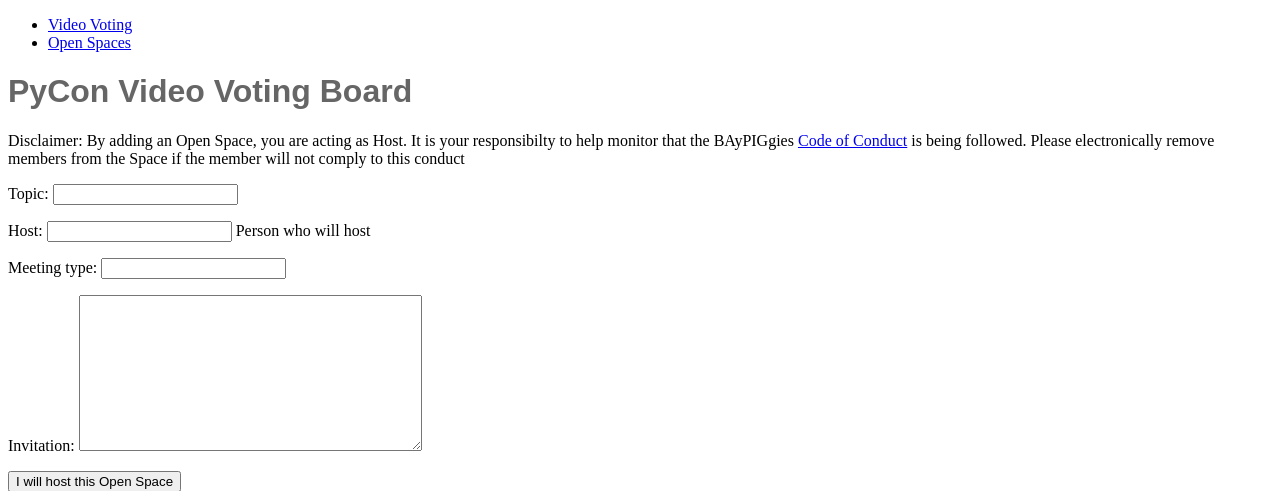
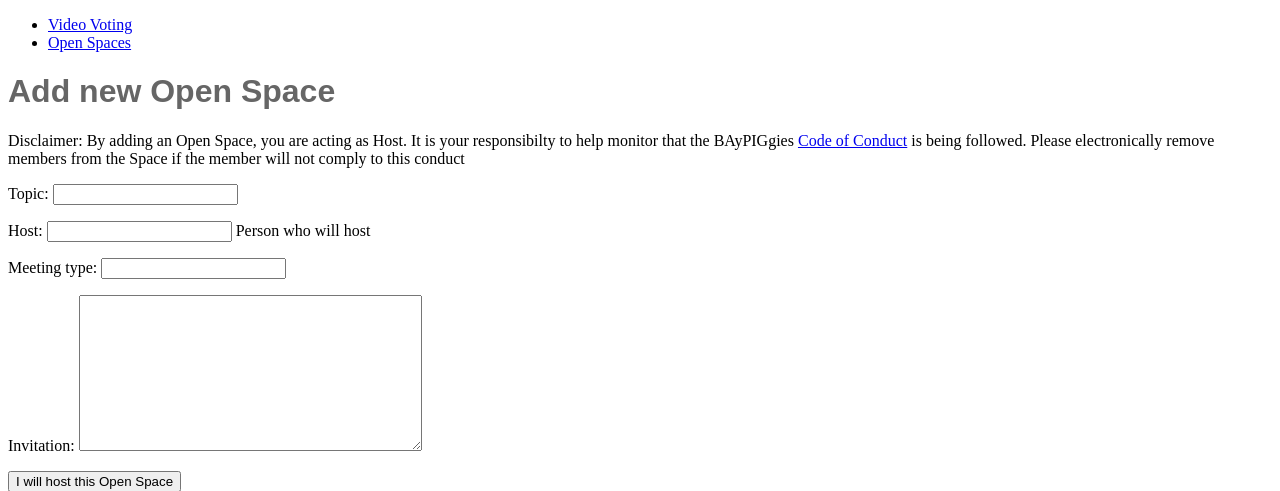
Before and after one commit to glenjarvis/pycon-video-voting, a Django app: page /open_spaces/new_space/ in a window 1280 px wide. Shown: the top 491 px of the page. Run offline with Django 3.2, Linux system fonts and the light colour scheme.

Commit message:
Fix title for "Add new Open Space" page

```diff
--- a/open_spaces/templates/open_spaces/new_space.html
+++ b/open_spaces/templates/open_spaces/new_space.html
@@ -1,9 +1,9 @@
 {% extends "base.html" %}
 {% load static %}
 
-{% block title %}PyCon Video Voting Board{% endblock %}
+{% block title %}Add new Open Space{% endblock %}
 
-{% block page_header %}PyCon Video Voting Board{% endblock %}
+{% block page_header %}Add new Open Space{% endblock %}
 
 {% block content %}
   <p>
```
